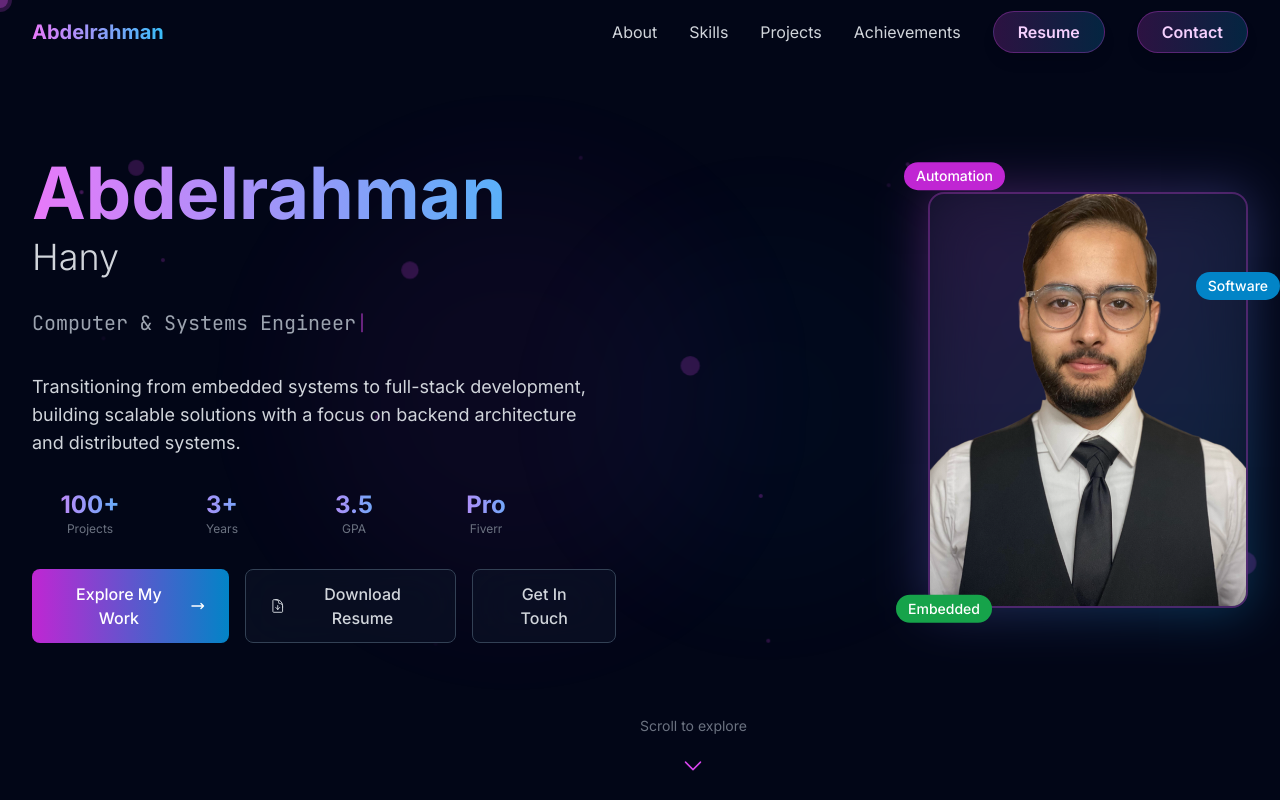
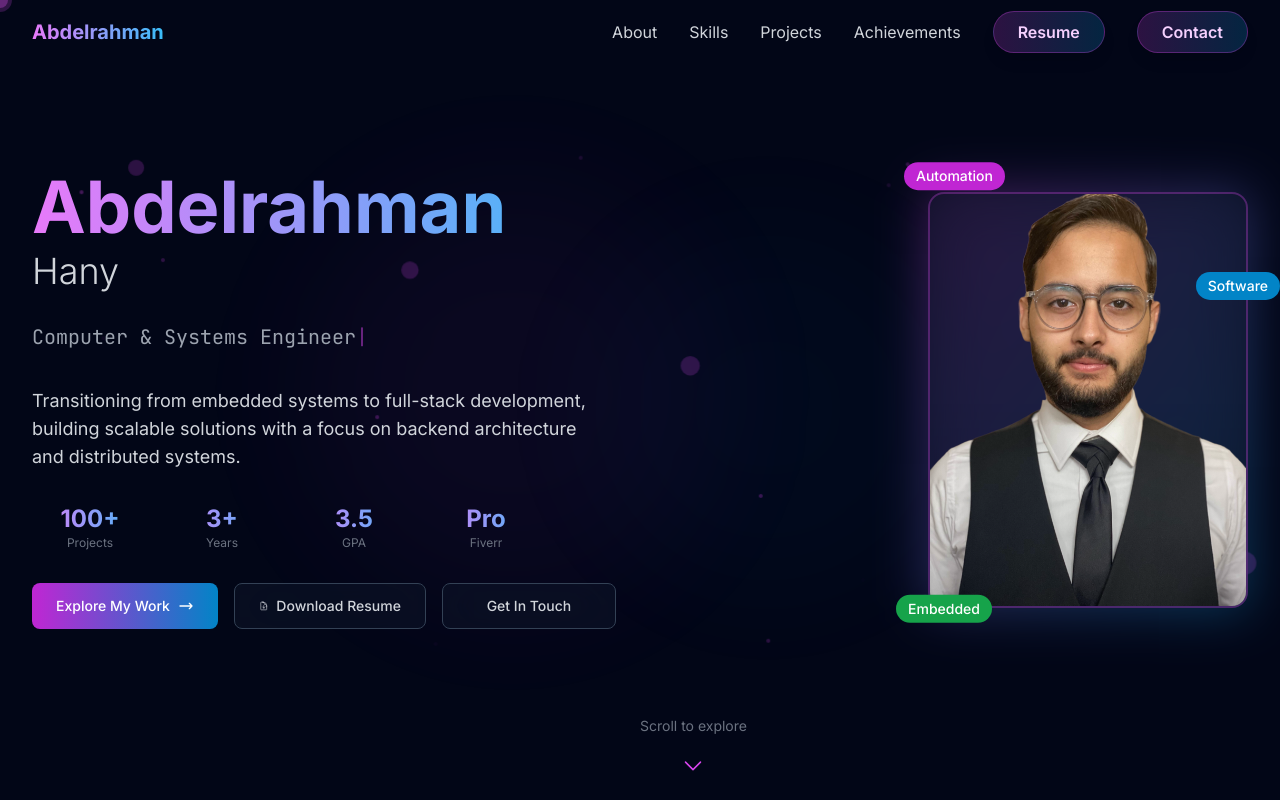
Before and after one commit to DopeBiscuit/Portfolio, a React (Vite) app: page / in a window 1280 px wide. Shown: the top 800 px of the page. Built offline with nearby package versions, Linux system fonts and the light colour scheme.

Commit message:
hero change

```diff
--- a/src/components/Hero.jsx
+++ b/src/components/Hero.jsx
@@ -168,7 +168,7 @@ const Hero = () => {
                 onClick={() => scrollToSection('projects')}
                 whileHover={{ scale: 1.05 }}
                 whileTap={{ scale: 0.95 }}
-                className="btn-primary inline-flex items-center gap-2 justify-center sm:justify-start"
+                className="btn-primary w-48 text-sm whitespace-nowrap px-6 py-3 flex items-center justify-center gap-2"
               >
                 Explore My Work
                 <svg className="w-4 h-4" fill="none" stroke="currentColor" viewBox="0 0 24 24">
@@ -180,7 +180,7 @@ const Hero = () => {
                 onClick={handleResumeDownload}
                 whileHover={{ scale: 1.05 }}
                 whileTap={{ scale: 0.95 }}
-                className="btn-secondary inline-flex items-center gap-2 justify-center sm:justify-start"
+                className="btn-secondary w-48 text-sm whitespace-nowrap px-6 py-3 flex items-center justify-center gap-2"
               >
                 <DocumentArrowDownIcon className="w-4 h-4" />
                 Download Resume
@@ -190,7 +190,7 @@ const Hero = () => {
                 onClick={() => scrollToSection('contact')}
                 whileHover={{ scale: 1.05 }}
                 whileTap={{ scale: 0.95 }}
-                className="btn-secondary justify-center sm:justify-start"
+                className="btn-secondary w-48 text-sm whitespace-nowrap px-6 py-3 flex items-center justify-center gap-2"
               >
                 Get In Touch
               </motion.button>
```
